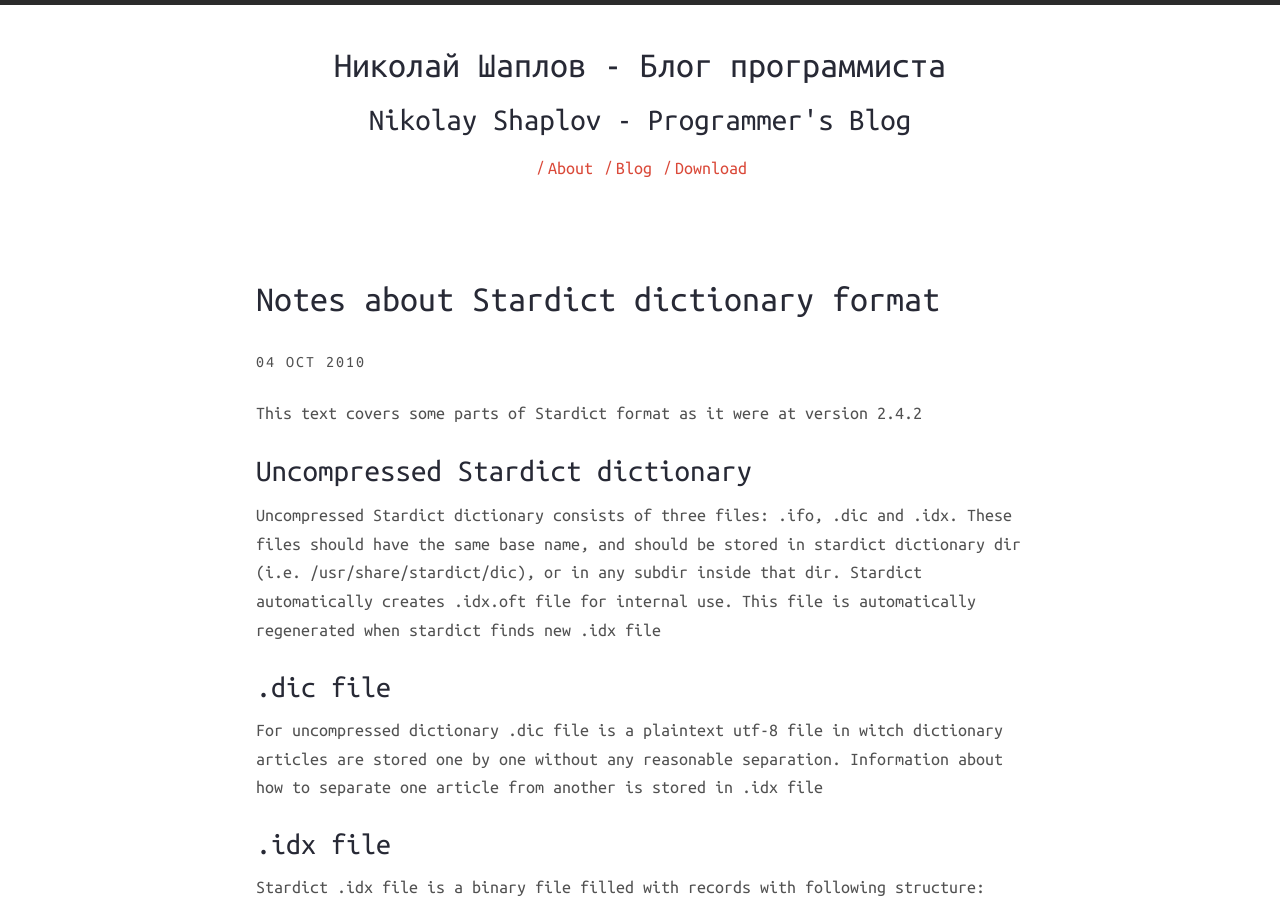
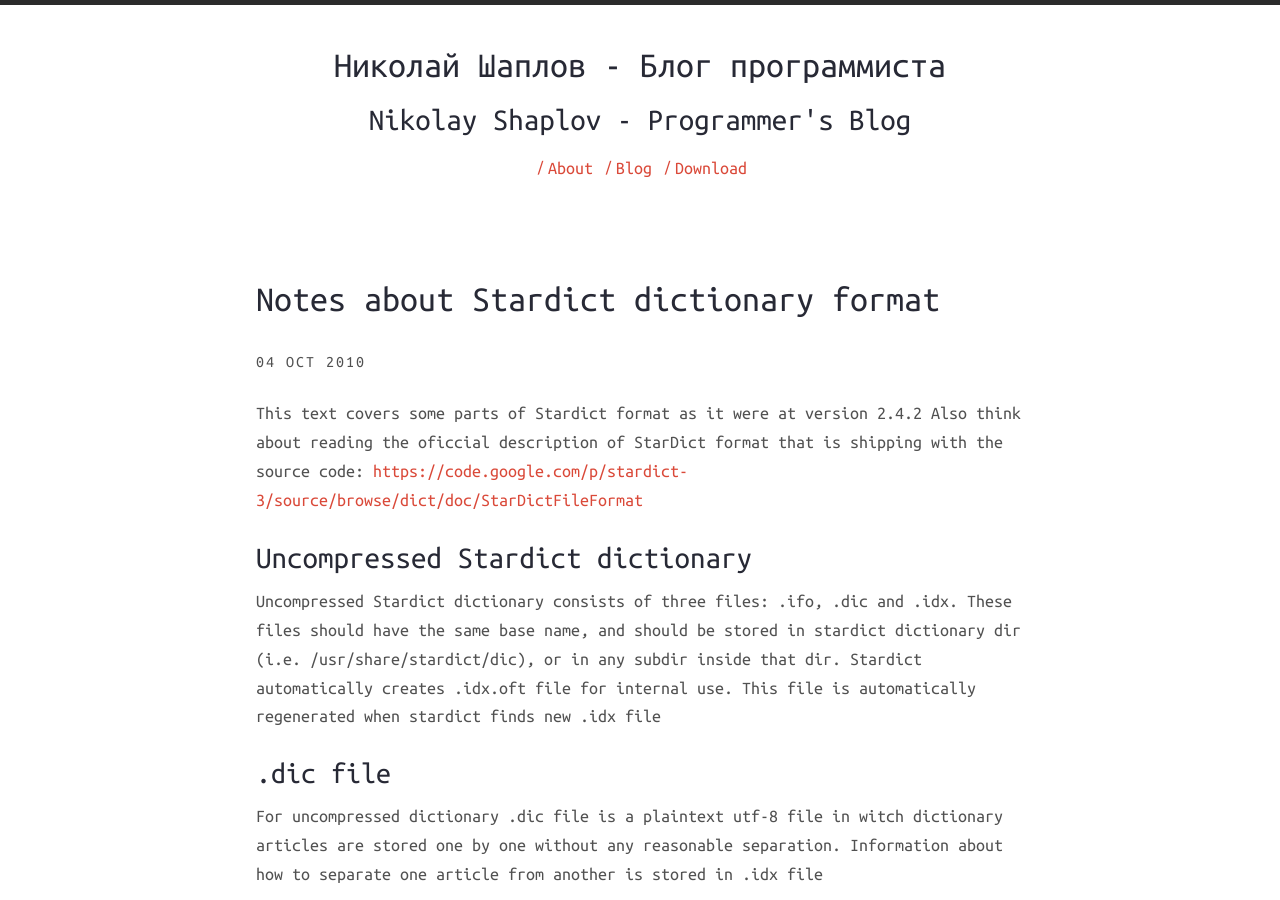
Before and after one commit to dhyannataraj/dhyannataraj.github.io, a Jekyll site: the page built from _posts/2010-10-04-Notes-about-stardict-dictionry-format.markdown, in a window 1280 px wide and 900 px high. Built offline with Jekyll 4.4.1, drawn with Linux system fonts in a browser that asks for light colours; nearby versions of some CDN libraries.

Commit message:
Update 2010-10-04-Notes-about-stardict-dictionry-format.markdown

```diff
--- a/_posts/2010-10-04-Notes-about-stardict-dictionry-format.markdown
+++ b/_posts/2010-10-04-Notes-about-stardict-dictionry-format.markdown
@@ -8,6 +8,8 @@ categories:
 ---
 
 This text covers some parts of Stardict format as it were at version 2.4.2
+Also think about reading the oficcial description of StarDict format that is shipping with the source code:
+[https://code.google.com/p/stardict-3/source/browse/dict/doc/StarDictFileFormat](https://code.google.com/p/stardict-3/source/browse/dict/doc/StarDictFileFormat)
 
 ## Uncompressed Stardict dictionary
 
```
